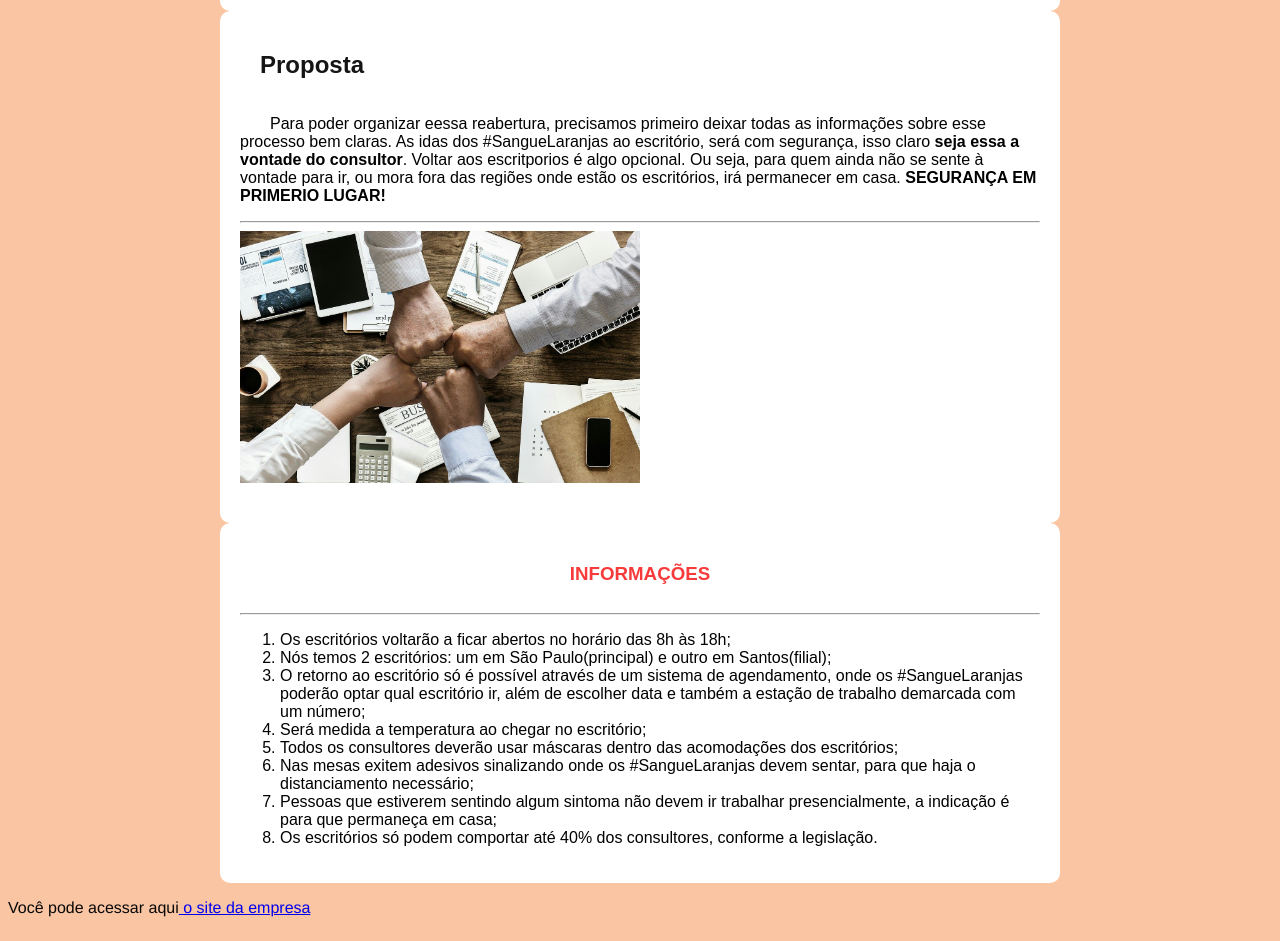
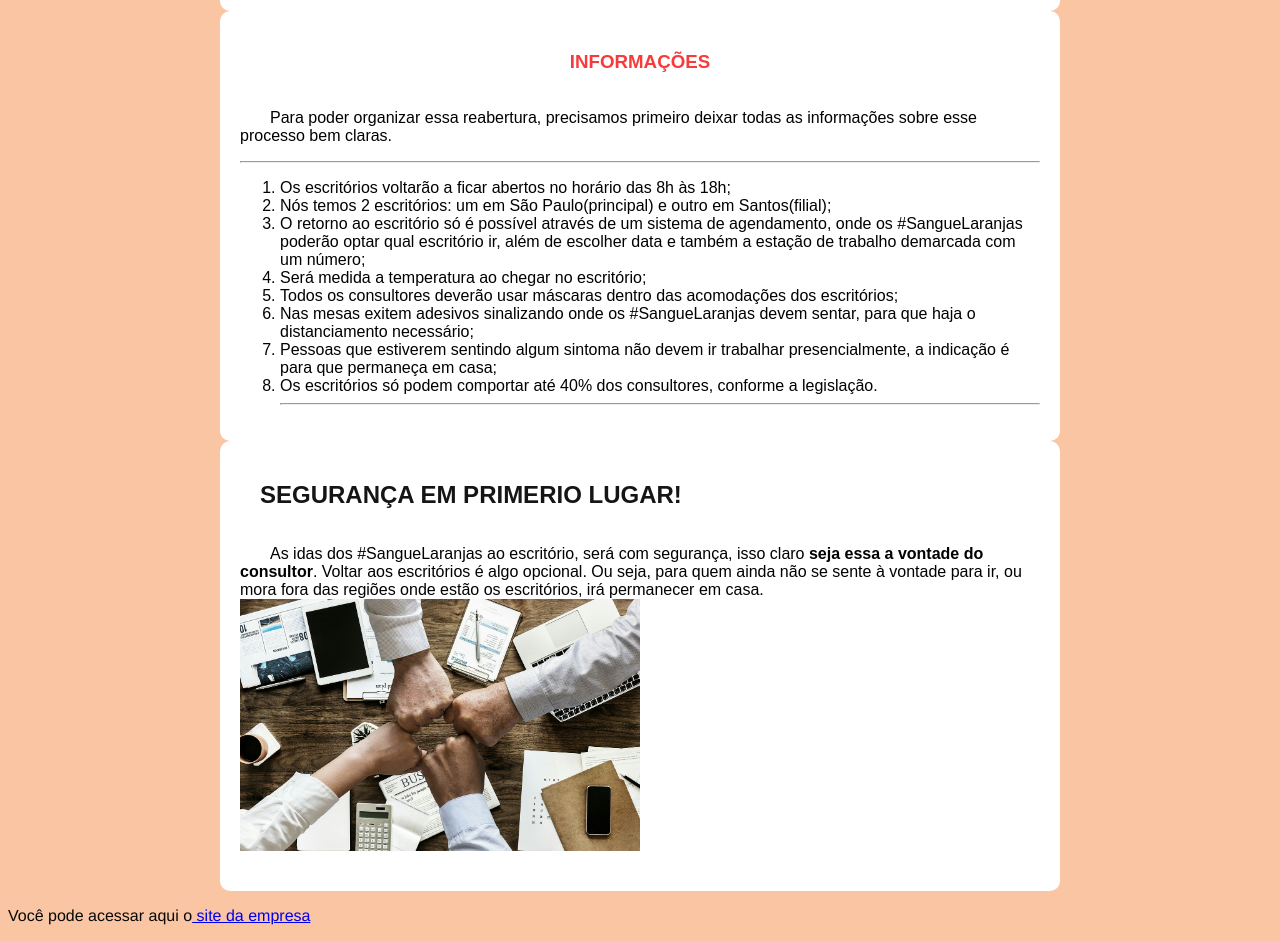
Before and after one commit to patybnc/Projeto-novo, a plain HTML site: page index.html in a window 1280 px wide. Shown: the part 835-1776 px from the top of the page. Drawn offline with Linux system fonts and the light colour scheme.

Commit message:
Alterei o texto

```diff
--- a/index.html
+++ b/index.html
@@ -24,27 +24,10 @@
         </picture>
     </main>
 
-    <main h2>
-    <h2>Proposta</h2>
-        <p style="text-indent: 30px;">Para poder organizar eessa reabertura, precisamos primeiro
-            deixar todas as informações sobre esse processo bem claras.
-         As idas dos #SangueLaranjas ao escritório, será com segurança, isso claro <strong>seja essa a
-            vontade do consultor</strong>. Voltar aos escritporios é algo opcional. Ou seja, para quem
-            ainda não se sente à vontade para ir, ou mora fora das regiões onde estão os escritórios,
-            irá permanecer em casa.
-           <strong>SEGURANÇA EM PRIMERIO LUGAR!</strong>
-            <br>
-            <hr>
-
-            <picture>
-                <source media="(max-width: 800px)" srcset="escritorio.jpg">
-                <img src="escritorio.jpg" alt="Escritorio" width="50%">
-            </picture>
-        </p>
-    </main>
-
     <main h3>
         <h3>INFORMAÇÕES</h3>
+            <p style="text-indent: 30px;">Para poder organizar essa reabertura, precisamos primeiro
+            deixar todas as informações sobre esse processo bem claras.        </p>
         <hr>
         <ol>
             <li>Os escritórios voltarão a ficar abertos no horário das 8h às 18h;</li>
@@ -59,11 +42,25 @@
             <li>Pessoas que estiverem sentindo algum sintoma não devem ir trabalhar presencialmente,
                 a indicação é para que permaneça em casa;</li>
             <li>Os escritórios só podem comportar até 40% dos consultores, conforme a legislação.</li>
+            <hr>
         </ol>
         </main>
 
+    <main h2>
+    <h2>SEGURANÇA EM PRIMERIO LUGAR!</h2>
+        <p style="text-indent: 30px;">
+         As idas dos #SangueLaranjas ao escritório, será com segurança, isso claro <strong>seja essa a vontade do consultor</strong>. Voltar aos escritórios é algo opcional. Ou seja, para quem ainda não se sente à vontade para ir, ou mora fora das regiões onde estão os escritórios, irá permanecer em casa.
+
+            <br>
+            <picture>
+                <source media="(max-width: 800px)" srcset="escritorio.jpg">
+                <img src="escritorio.jpg" alt="Escritorio" width="50%">
+            </picture>
+        </p>
+    </main>
+
     <div id="footer">
-    <p>Você pode acessar aqui<a href="https://www.fcamara.com.br/" target="_blank" rel="external"> o site da empresa</a></p>
+    <p>Você pode acessar aqui o<a href="https://www.fcamara.com.br/" target="_blank" rel="external"> site da empresa</a></p>
 
 </body>
 </html>
```
Lines whose indentation alone changed are shown as unchanged.
